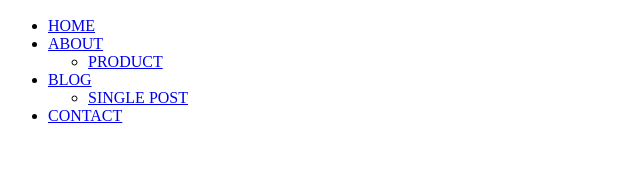
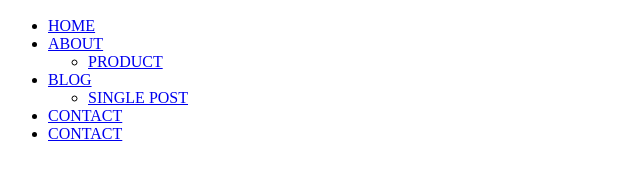
Before and after one commit to PerpetualOgechi/FrozenYogurtApp, a plain HTML site: page WebPages/contact.html in a window 1280 px wide. Shown: the part 169-346 px from the top of the page, without its empty margins (0-640 px from the left). Drawn offline with Linux system fonts and the light colour scheme; files whose address does not match are found by name.

Commit message:
updated contact page

```diff
--- a/WebPages/contact.html
+++ b/WebPages/contact.html
@@ -53,6 +53,9 @@
             <li class="contact">
               <a href="contact.html">CONTACT</a>
             </li>
+            <li class="contact">
+              <a href="contact.html">CONTACT</a>
+            </li>
           </ul>
         </div>
       </div>
```
